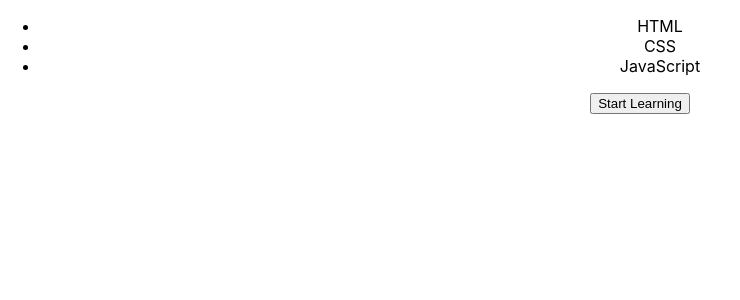
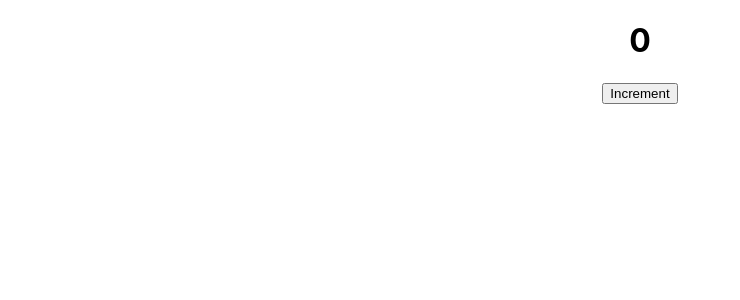
Before and after one commit to TomasGarciaDev/react-testing, a React (Create React App) app: page / in a window 1280 px wide. Shown: the top 300 px of the page, without its empty margins (0-740 px from the left). Built offline with nearby package versions, Linux system fonts and the light colour scheme.

Commit message:
Pointer Interactions

```diff
--- a/package.json
+++ b/package.json
@@ -5,7 +5,7 @@
   "dependencies": {
     "@testing-library/jest-dom": "^5.17.0",
     "@testing-library/react": "^15.0.6",
-    "@testing-library/user-event": "^13.5.0",
+    "@testing-library/user-event": "^14.4.3",
     "@types/jest": "^27.5.2",
     "@types/node": "^16.18.119",
     "@types/react": "^18.3.12",
--- a/src/App.tsx
+++ b/src/App.tsx
@@ -1,11 +1,11 @@
 import "./App.css";
-import { Skills } from "./components/Skills.tsx/Skills";
+import Counter from "./components/counter/Counter";
 
 function App() {
   const skills = ["HTML", "CSS", "JavaScript"];
   return (
     <div className='App'>
-      <Skills skills={skills} />
+      <Counter />
     </div>
   );
 }
--- /dev/null
+++ b/src/components/counter/Counter.tsx
@@ -0,0 +1,13 @@
+import React, { useState } from "react";
+
+function Counter() {
+  const [counter, setCounter] = useState(0);
+  return (
+    <div>
+      <h1>{counter}</h1>
+      <button onClick={() => setCounter(counter + 1)}>Increment</button>
+    </div>
+  );
+}
+
+export default Counter;
```
Also changed, not shown: 2 other files (tests, documents, lock files or other folders).
